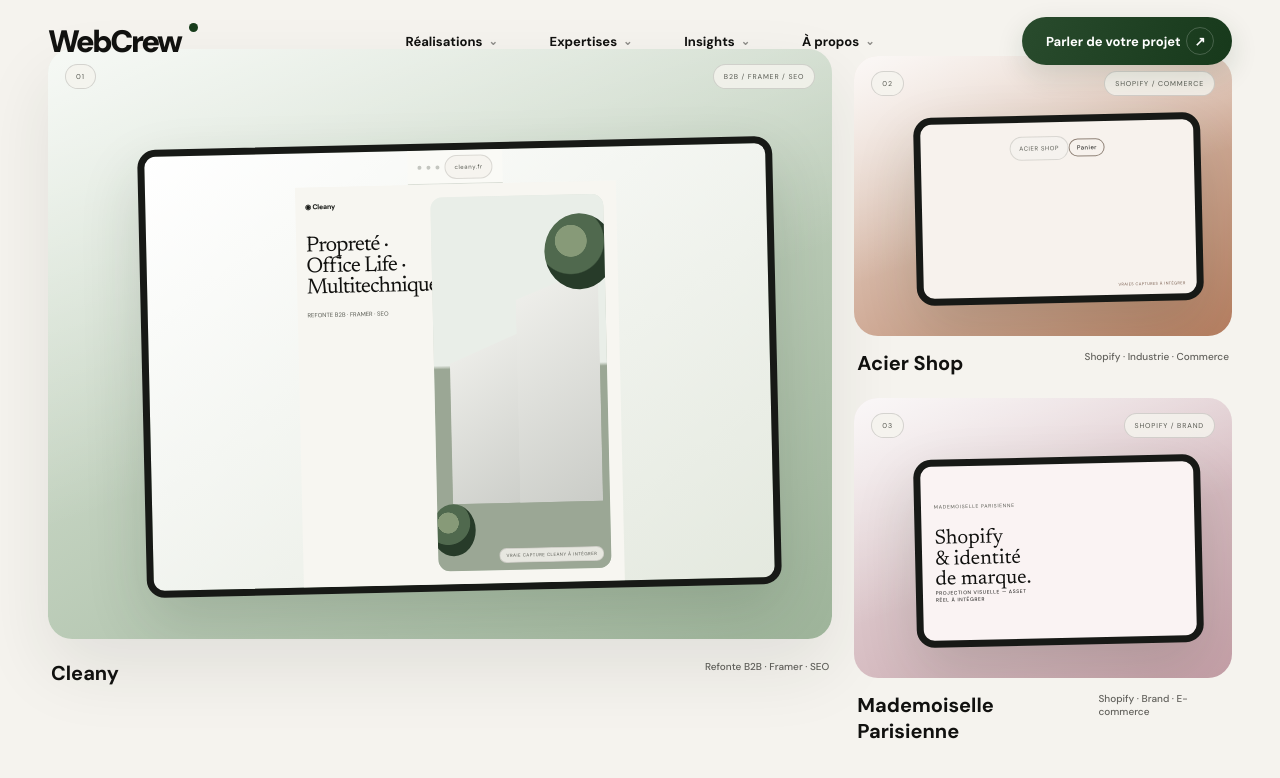
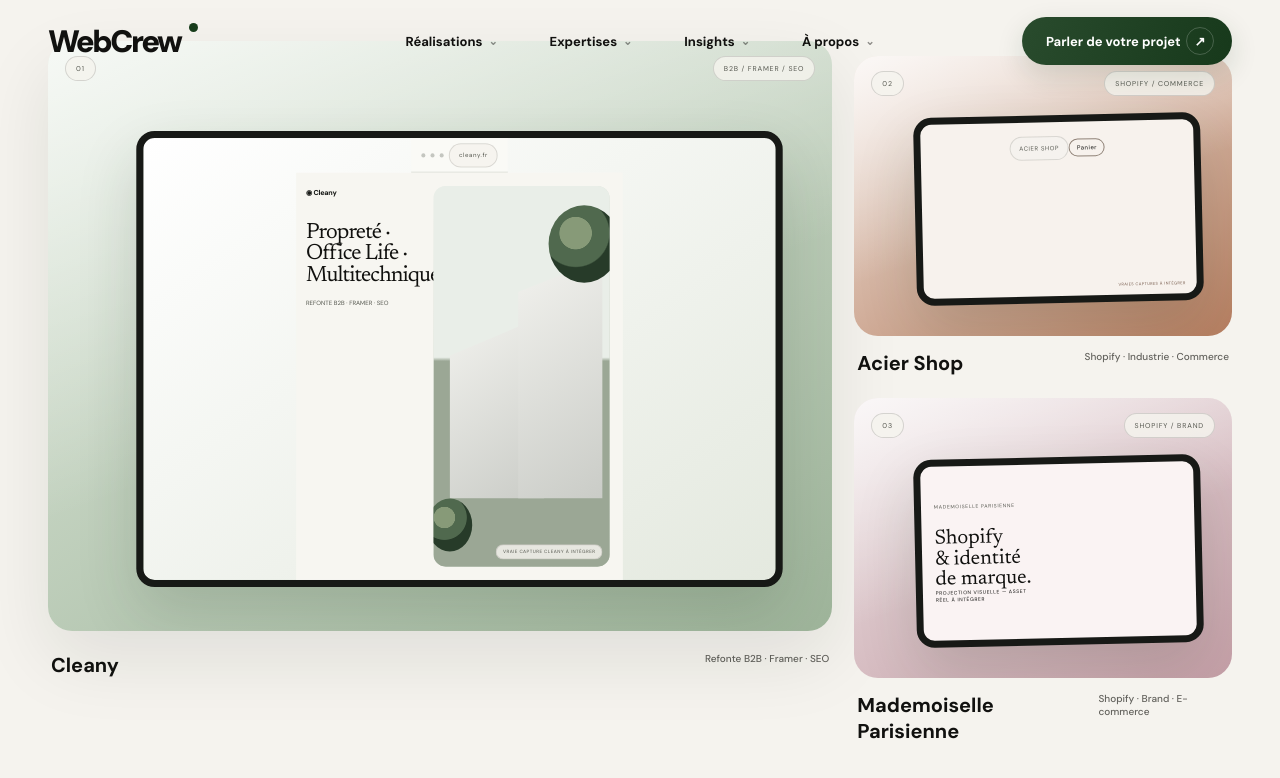
Before and after one commit to Emir10zenia10/Webcrew-website, a Next.js app: page / in a window 1280 px wide. In both pictures the pointer is over the element 440 px from the left and 2324 px from the top of the page. Shown: the part 1924-2702 px from the top of the page. Built offline with nearby package versions, Linux system fonts and the light colour scheme.

Commit message:
WebCrew V3: add isolated premium micro interactions without global theme side effects

```diff
--- a/app/globals.css
+++ b/app/globals.css
@@ -243,3 +243,24 @@
 .megaOpen.siteHeader:after{content:"";position:fixed;z-index:60;left:0;right:0;top:82px;bottom:0;background:#10140f14;backdrop-filter:blur(2px);-webkit-backdrop-filter:blur(2px);pointer-events:none}
 @media(max-width:1260px){.megaMenu{grid-template-columns:200px minmax(0,1fr) 290px;gap:26px;padding:28px}.megaMenuShell{width:calc(100vw - 48px)}}
 @media(max-width:1180px){.megaMenuShell{display:none}.mainNav{display:none}.megaOpen.siteHeader:after{display:none}}
+
+/* Local premium motion only — isolated from global theme and typography */
+.workCard article{transform:translateY(0);transition:transform .5s cubic-bezier(.22,1,.36,1)}
+.workCard:hover article{transform:translateY(-8px)}
+.workVisual{transition:box-shadow .5s cubic-bezier(.22,1,.36,1),transform .5s cubic-bezier(.22,1,.36,1)}
+.workCard:hover .workVisual{box-shadow:0 28px 72px #14211618}
+.workMock{transition:transform .8s cubic-bezier(.22,1,.36,1)}
+.workCard:hover .workMock{transform:scale(1.018)}
+.caseDeviceDesktop{transition:transform .75s cubic-bezier(.22,1,.36,1),box-shadow .75s cubic-bezier(.22,1,.36,1)}
+.featuredCaseVisual:hover .caseDeviceDesktop{transform:translateY(-8px) rotate(-.5deg);box-shadow:0 38px 90px #00000024}
+.caseDeviceMobile{transition:transform .75s cubic-bezier(.22,1,.36,1)}
+.featuredCaseVisual:hover .caseDeviceMobile{transform:translate(8px,-12px) rotate(2deg)}
+.caseSystemCard{transition:transform .65s cubic-bezier(.22,1,.36,1)}
+.featuredCaseVisual:hover .caseSystemCard{transform:translateY(-6px)}
+.megaVisualWindowFront,.megaVisualWindowBack,.megaVisualOrb{transition:transform .7s cubic-bezier(.22,1,.36,1)}
+.megaVisual:hover .megaVisualWindowFront{transform:translateZ(72px) rotateY(5deg) rotateZ(-2deg)}
+.megaVisual:hover .megaVisualWindowBack{transform:translateZ(-20px) rotateY(-11deg) rotateZ(7deg)}
+.megaVisual:hover .megaVisualOrb{transform:translateZ(112px) translate(-6px,-8px)}
+@media(prefers-reduced-motion:reduce){
+  .workCard article,.workVisual,.workMock,.caseDeviceDesktop,.caseDeviceMobile,.caseSystemCard,.megaVisualWindowFront,.megaVisualWindowBack,.megaVisualOrb{transition:none!important;transform:none!important}
+}
```
